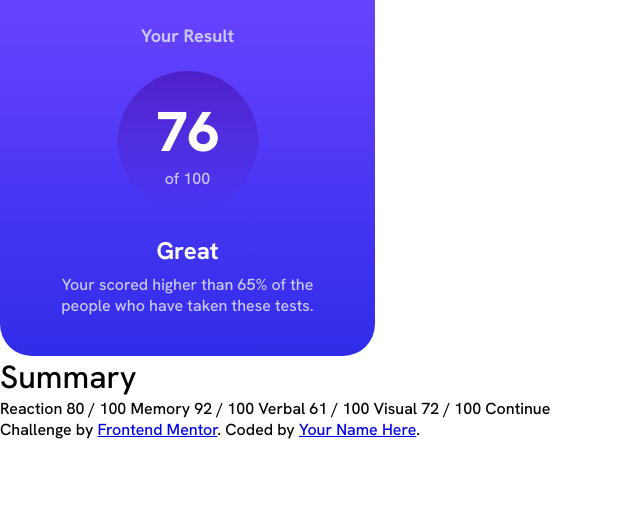
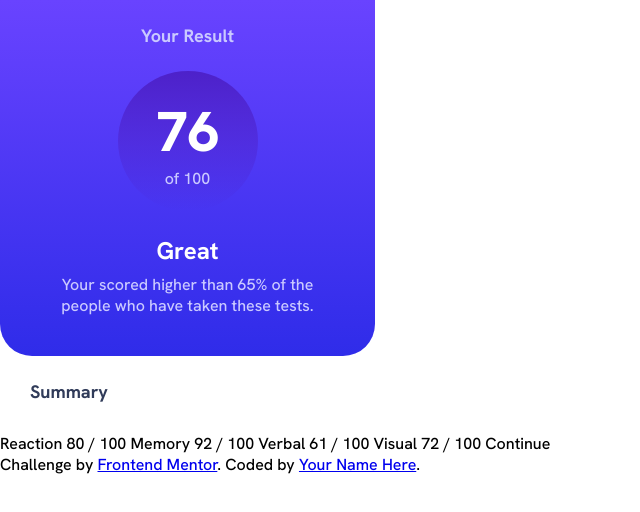
Before and after one commit to marjsky/result-summary-component, a plain HTML site: page index.html in a window 1280 px wide. Shown: the whole page, without its empty margins (0-640 px from the left). Drawn offline with Linux system fonts and the light colour scheme.

Commit message:
add styles dasboard bottom label

```diff
--- a/index.html
+++ b/index.html
@@ -34,7 +34,9 @@
 
     <div class="dashboard__bottom">
       <h1 class="dashboard__bottom--label">Summary</h1>
-
+      <div class="dashboard__bottom--list">
+        <div class="dashboard__bottom--reaction"></div>
+      </div>
     </div>
 
     Reaction 80 / 100 Memory 92 / 100 Verbal 61
--- a/styles.css
+++ b/styles.css
@@ -27,6 +27,7 @@ img {
 :root {
   --Light-Blue: #CAC9FF;
   --White: #FFF;
+  --Dark-Navy: #303B59;
 }
 
 /* mobile stage */
@@ -74,3 +75,12 @@ img {
   color: var(--Light-Blue);
   font-weight:500;
 }
+.dashboard__bottom {
+  margin: 24px 30px 30px;
+}
+.dashboard__bottom--label {
+  font-size: 18px;
+  font-weight: 700;
+  color:  var(--Dark-Navy);
+
+}
```
